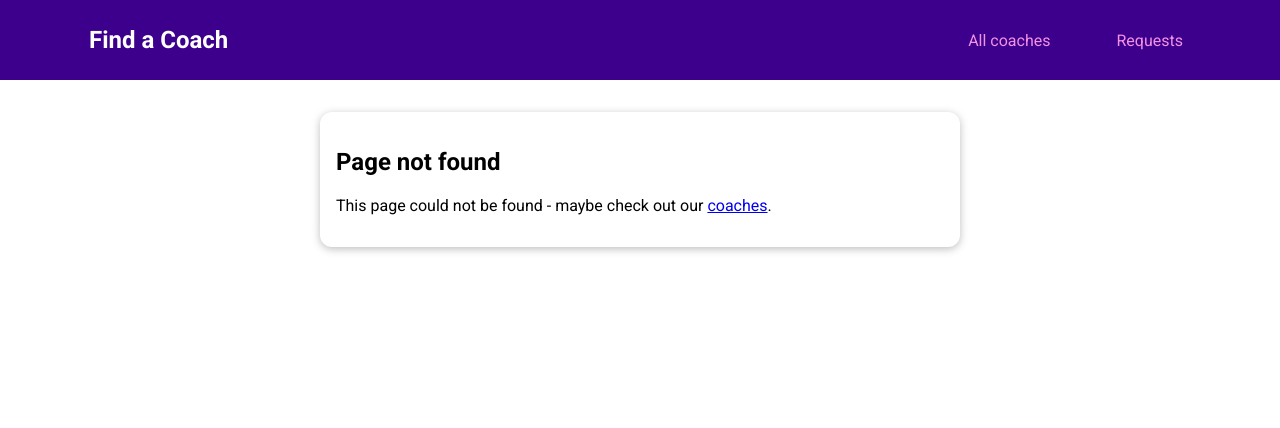
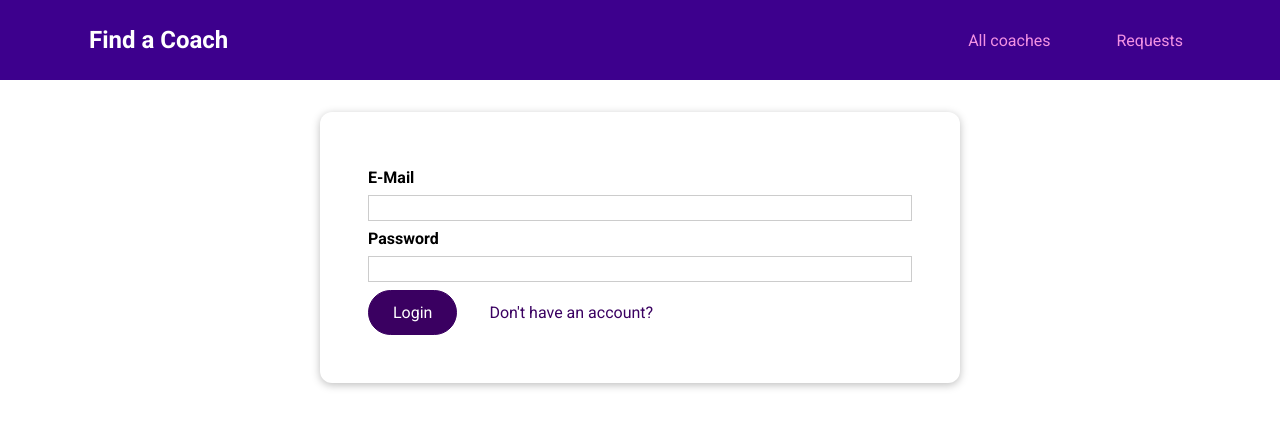
Before and after one commit to GeorgiGeorgiev7/Find-a-Coach, a Vue app: page /auth in a window 1280 px wide. Before the commit this address had no page. Shown: the top 428 px of the page. Built offline with nearby package versions, Linux system fonts and the light colour scheme.

Commit message:
Add auth form

```diff
--- a/src/router/index.js
+++ b/src/router/index.js
@@ -6,6 +6,8 @@
 
 import ContactCoach from "../views/requests/ContactCoach.vue";
 import ReceivedRequests from "../views/requests/ReceivedRequests.vue";
+
+import UserAuth from "../views/auth/UserAuth.vue";
 
 import NotFound from "../views/NotFound.vue";
 
@@ -20,6 +22,7 @@
   },
   { path: "/register", component: CoachRegistration },
   { path: "/requests", component: ReceivedRequests },
+  { path: "/auth", component: UserAuth },
   { path: "/:notFound(.*)", component: NotFound },
 ];
 
--- /dev/null
+++ b/src/views/auth/UserAuth.vue
@@ -0,0 +1,105 @@
+<template>
+  <base-card>
+    <form @submit.prevent="submitForm">
+      <div class="form-control">
+        <label for="email">E-Mail</label>
+        <input type="email" id="email" v-model.trim="email" />
+      </div>
+      <div class="form-control">
+        <label for="password">Password</label>
+        <input type="password" id="password" v-model.trim="password" />
+      </div>
+      <p v-if="!isFormValid">
+        Please enter a valid email and password (password must be at least 6
+        characters long).
+      </p>
+      <base-button>{{ submitButtonCaption }}</base-button>
+      <base-button type="button" class="flat" @click="toggleMode">{{
+        switchModeButtonCaption
+      }}</base-button>
+    </form>
+  </base-card>
+</template>
+
+<script>
+export default {
+  data() {
+    return {
+      email: "",
+      password: "",
+      isFormValid: true,
+      mode: "login",
+    }
+  },
+  computed: {
+    submitButtonCaption() {
+      if (this.mode === "login") {
+        return "Login"
+      } else {
+        return "Signup"
+      }
+    },
+    switchModeButtonCaption() {
+      if (this.mode === "login") {
+        return "Don't have an account?"
+      } else {
+        return "Already have an account?"
+      }
+    },
+  },
+  methods: {
+    validateForm() {
+      this.isFormValid = true
+      if (!this.email.includes("@") || this.password.length < 6) {
+        this.isFormValid = false
+      }
+    },
+    submitForm() {
+      this.validateForm()
+
+      if (!this.isFormValid) return
+    },
+    toggleMode() {
+      if (this.mode === "login") {
+        this.mode = "signup"
+      } else {
+        this.mode = "login"
+      }
+    },
+  },
+}
+</script>
+
+
+<style scoped>
+form {
+  margin: 1rem;
+  padding: 1rem;
+}
+
+.form-control {
+  margin: 0.5rem 0;
+}
+
+label {
+  font-weight: bold;
+  margin-bottom: 0.5rem;
+  display: block;
+}
+
+input,
+textarea {
+  display: block;
+  width: 100%;
+  font: inherit;
+  border: 1px solid #ccc;
+  padding: 0.15rem;
+}
+
+input:focus,
+textarea:focus {
+  border-color: #3d008d;
+  background-color: #faf6ff;
+  outline: none;
+}
+</style>
```
